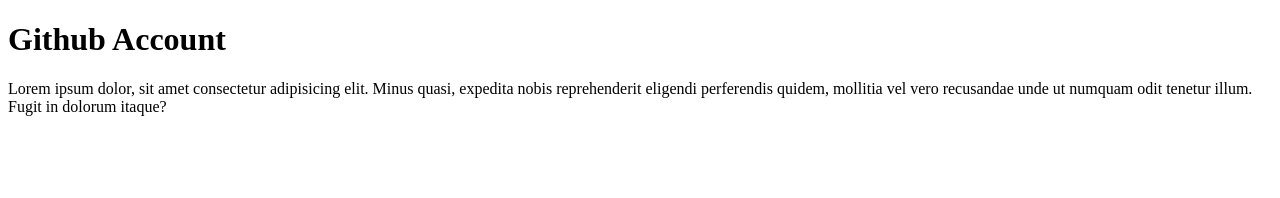
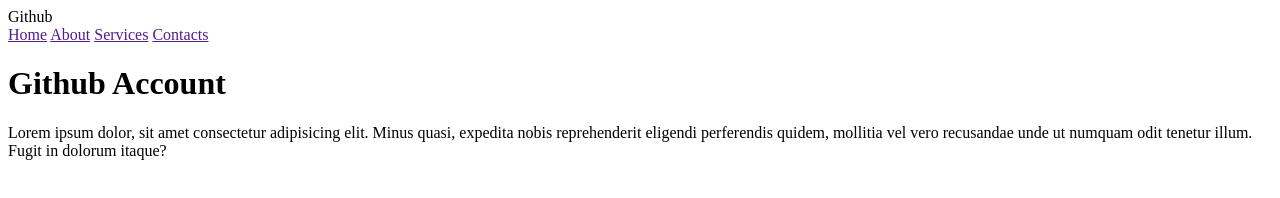
Before and after one commit to DerrickOdhiambo/github, a plain HTML site: page index.html in a window 1280 px wide. Drawn offline with Linux system fonts and the light colour scheme.

Commit message:
create navigation bar for the application

```diff
--- a/index.html
+++ b/index.html
@@ -7,6 +7,15 @@
     <title>Github</title>
   </head>
   <body>
+    <nav>
+      <div class="logo">Github</div>
+      <div class="nav-links">
+        <a href="">Home</a>
+        <a href="">About</a>
+        <a href="">Services</a>
+        <a href="">Contacts</a>
+      </div>
+    </nav>
     <h1>Github Account</h1>
     <p>
       Lorem ipsum dolor, sit amet consectetur adipisicing elit. Minus quasi,
```
